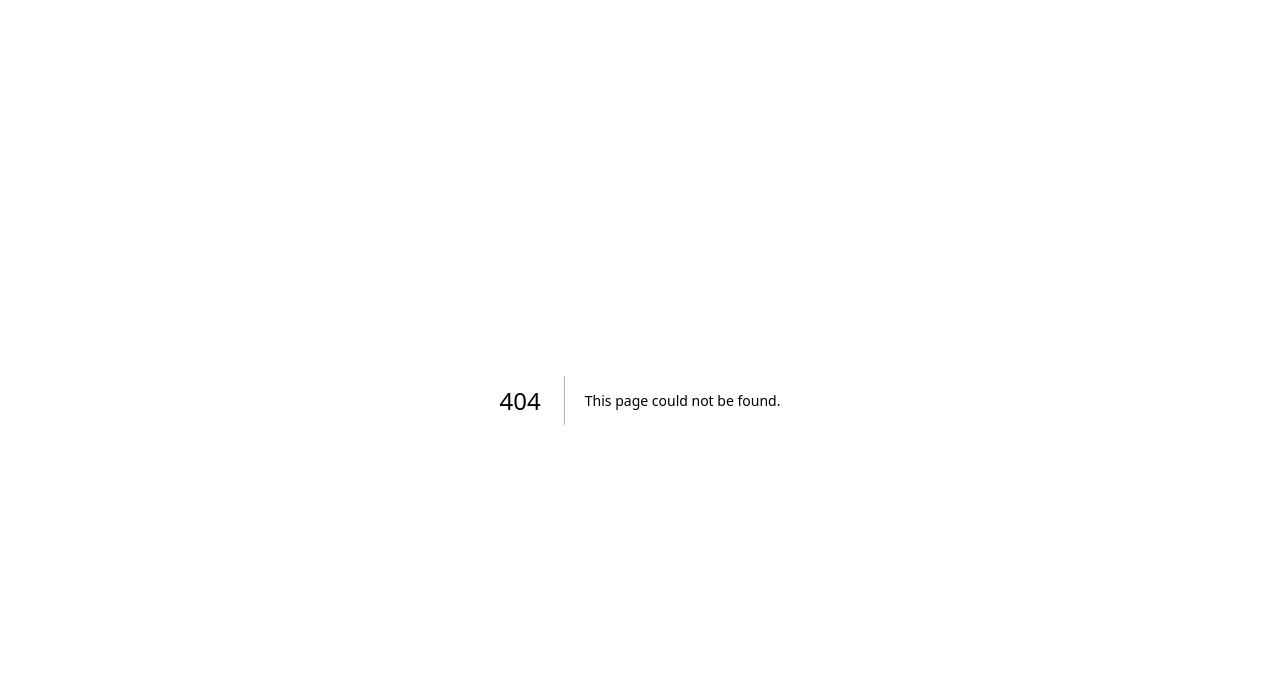
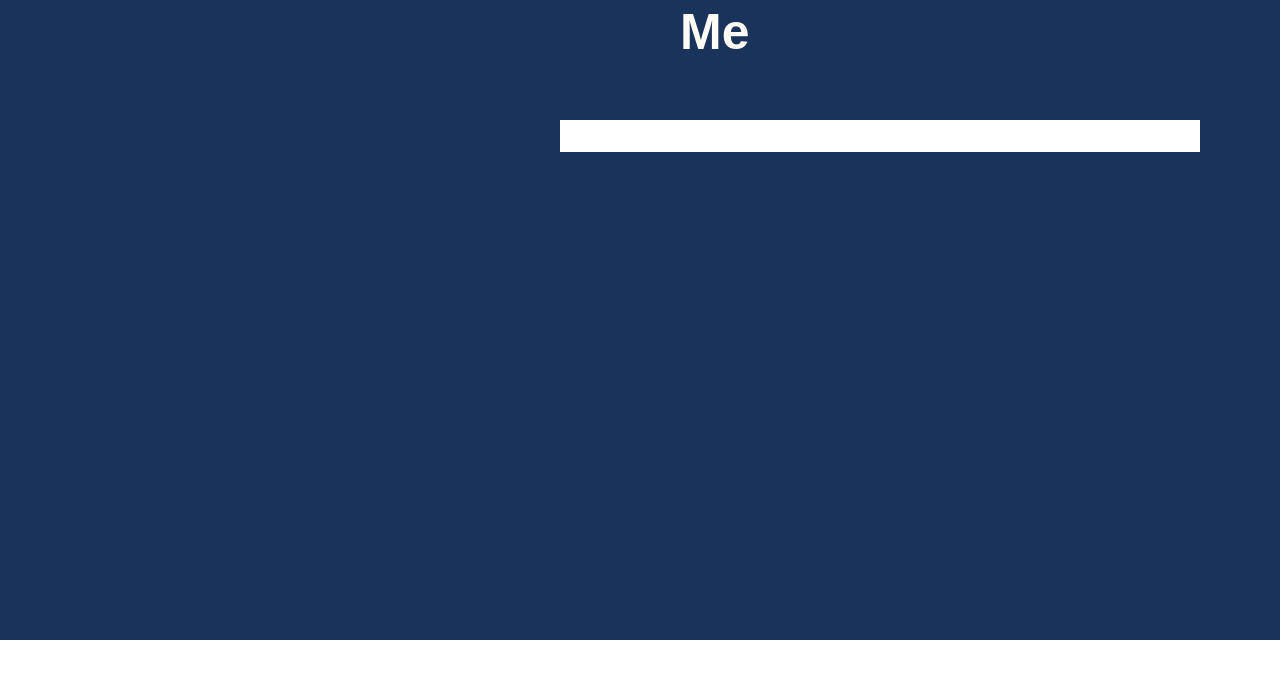
Before and after one commit to MEROO1010/my_portfolio, a Next.js app: page /components/ContactMe in a window 1280 px wide. Before the commit this address had no page. Shown: the top 678 px of the page. Built offline with nearby package versions, Linux system fonts and the light colour scheme.

Commit message:
added new files

```diff
--- /dev/null
+++ b/pages/components/ContactMe.tsx
@@ -0,0 +1,18 @@
+import React from 'react'
+import Form from './Form'
+
+
+const ContactMe = () => {
+  return (
+    <div className=" relative py-80  bottom-40   bg-[#19335A]">
+          <div className="h-40 ">
+        <div>
+          <h1 className= " absolute py-20 px-80 mx-10 top-0 left-80 font-raleway font-bold  text-[50px] text-[#FFFCF6]">Contact Me</h1>
+       </div>
+        <Form/>
+        </div>
+    </div>
+  )
+}
+
+export default ContactMe
--- /dev/null
+++ b/pages/components/Form.tsx
@@ -0,0 +1,11 @@
+import React from 'react'
+
+const Form = () => {
+  return (
+    <div>
+        <input type="text" className=" relative  px-80 mx-80 bottom-10 left-60 h-8 w-0"/>
+    </div>
+  )
+}
+
+export default Form
```
